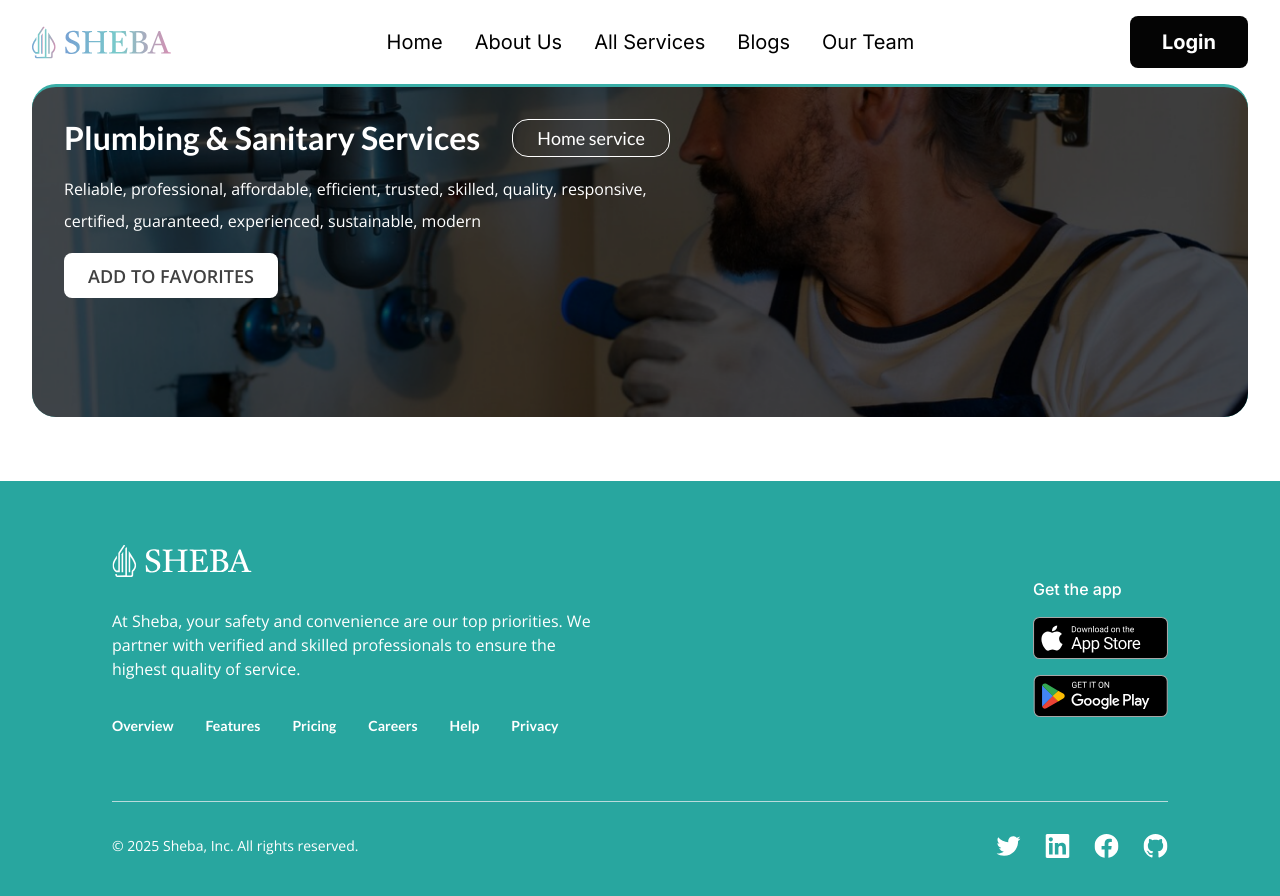
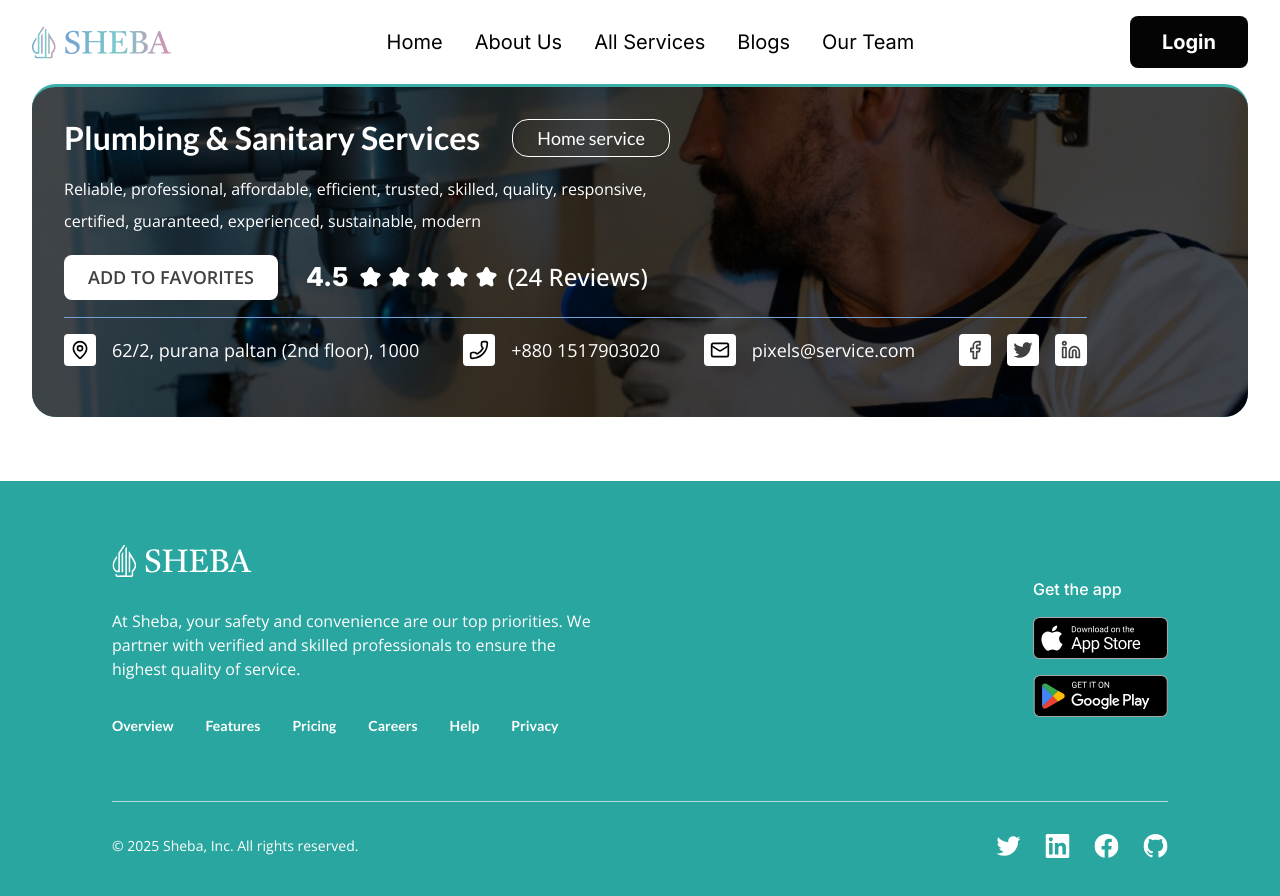
Before and after one commit to Biplob17h/AdhunikBD_NEXT, a Next.js app: page /categories/ac-repair in a window 1280 px wide. Shown: the top 896 px of the page. Built offline with nearby package versions, Linux system fonts and the light colour scheme.

Commit message:
feat(CategoryHeroBanner): enhance UI with social links, reviews, and contact information; update TweeterIcon for better styling

```diff
--- a/src/components/screens/category-details/hero.jsx
+++ b/src/components/screens/category-details/hero.jsx
@@ -1,3 +1,7 @@
+import { StarIcon, TweeterIcon } from "@/components/ui/svgs";
+import { Facebook, Linkedin, Mail, MapPin, Phone } from "lucide-react";
+import Link from "next/link";
+
 const CategoryHeroBanner = () => {
   return (
     <section className="pb-8 xl:pb-16">
@@ -17,10 +21,59 @@ const CategoryHeroBanner = () => {
               quality, responsive, certified, guaranteed, experienced,
               sustainable, modern
             </p>
-            <div>
+            <div className="flex items-center gap-7">
               <button className="inline-flex max-h-[45px] items-center justify-center rounded-lg bg-white px-6 py-2 text-lg font-semibold uppercase leading-[32px] text-black/75">
                 Add to favorites
               </button>
+              <p className="inline-flex items-center gap-2 text-white">
+                <span className="font-inter text-[26px] font-extrabold leading-[48px]">
+                  4.5
+                </span>
+                <span className="inline-flex items-center gap-0.5 font-extrabold">
+                  {Array.from({ length: 5 }).map((_, index) => (
+                    <StarIcon key={index} />
+                  ))}
+                </span>
+                <span className="text-2xl font-medium">(24 Reviews)</span>
+              </p>
+            </div>
+            <div className="h-[1px] w-full bg-[#77A1D3]" />{" "}
+            <div className="flex flex-wrap items-center justify-between gap-1">
+              <div className="flex items-center gap-4">
+                <MapPin className="h-8 w-8 rounded bg-white p-1.5" />
+                <p className="text-lg font-light text-white">
+                  62/2, purana paltan (2nd floor), 1000
+                </p>
+              </div>
+              <div className="flex items-center gap-4">
+                <Phone className="h-8 w-8 -rotate-90 rounded bg-white p-1.5" />
+                <Link
+                  href="tel:+8801517903020"
+                  className="text-lg font-light text-white"
+                >
+                  +880 1517903020
+                </Link>
+              </div>{" "}
+              <div className="flex items-center gap-4">
+                <Mail className="h-8 w-8 rounded bg-white p-1.5" />
+                <Link
+                  href="mailto:pixels@service.com"
+                  className="text-lg font-light text-white"
+                >
+                  pixels@service.com
+                </Link>
+              </div>
+              <div className="flex items-center gap-4">
+                <Link href="https://www.facebook.com/pixels">
+                  <Facebook className="h-8 w-8 rounded bg-white p-1.5 text-black/75" />
+                </Link>{" "}
+                <Link href="https://www.twitter.com/pixels">
+                  <TweeterIcon className="h-8 w-8 rounded bg-white p-1.5 text-black/75" />
+                </Link>{" "}
+                <Link href="https://www.linkedin.com/in/pixels">
+                  <Linkedin className="h-8 w-8 rounded bg-white p-1.5 text-black/75" />
+                </Link>
+              </div>
             </div>
           </div>
         </div>
--- a/src/components/shared/footer.jsx
+++ b/src/components/shared/footer.jsx
@@ -73,7 +73,7 @@ const FooterSection = () => {
           <p className="text-sm font-light text-white">
             © {year} Sheba, Inc. All rights reserved.
           </p>
-          <div className="flex items-center gap-6">
+          <div className="flex items-center gap-6 text-white">
             {socialLinks.map((social, index) => (
               <Link key={index} href={social.href}>
                 <social.Icon />
--- a/src/components/ui/svgs.jsx
+++ b/src/components/ui/svgs.jsx
@@ -55,7 +55,7 @@ export const ArrowRight = ({ className, ...props }) => {
   );
 };
 
-export const TweeterIcon = () => {
+export const TweeterIcon = ({ className, ...props }) => {
   return (
     <svg
       width={25}
@@ -63,11 +63,13 @@ export const TweeterIcon = () => {
       viewBox="0 0 25 24"
       fill="none"
       xmlns="http://www.w3.org/2000/svg"
+      className={className}
+      {...props}
     >
       <g clipPath="url(#clip0_185_1014)">
         <path
           d="M8.05016 21.7502C17.1045 21.7502 22.0583 14.2469 22.0583 7.74211C22.0583 7.53117 22.0536 7.31554 22.0442 7.1046C23.0079 6.40771 23.8395 5.5445 24.5 4.55554C23.6025 4.95484 22.6496 5.21563 21.6739 5.32898C22.7013 4.71315 23.4705 3.74572 23.8391 2.60601C22.8726 3.1788 21.8156 3.58286 20.7134 3.80085C19.9708 3.01181 18.989 2.48936 17.9197 2.3143C16.8504 2.13923 15.7532 2.32129 14.7977 2.83234C13.8423 3.34339 13.0818 4.15495 12.6338 5.14156C12.1859 6.12816 12.0754 7.23486 12.3195 8.29054C10.3625 8.19233 8.44794 7.68395 6.69998 6.79834C4.95203 5.91274 3.40969 4.66968 2.17297 3.14976C1.5444 4.23349 1.35206 5.51589 1.63503 6.73634C1.918 7.95678 2.65506 9.02369 3.69641 9.72023C2.91463 9.69541 2.14998 9.48492 1.46563 9.10617V9.1671C1.46492 10.3044 1.8581 11.4068 2.57831 12.287C3.29852 13.1672 4.30132 13.7708 5.41625 13.9952C4.69206 14.1934 3.93198 14.2222 3.19484 14.0796C3.50945 15.0577 4.12157 15.9131 4.94577 16.5266C5.76997 17.14 6.76512 17.4808 7.79234 17.5015C6.04842 18.8714 3.89417 19.6144 1.67656 19.6109C1.28329 19.6103 0.890399 19.5861 0.5 19.5387C2.75286 20.984 5.37353 21.7516 8.05016 21.7502Z"
-          fill="white"
+          fill="currentColor"
         />
       </g>
       <defs>
```
